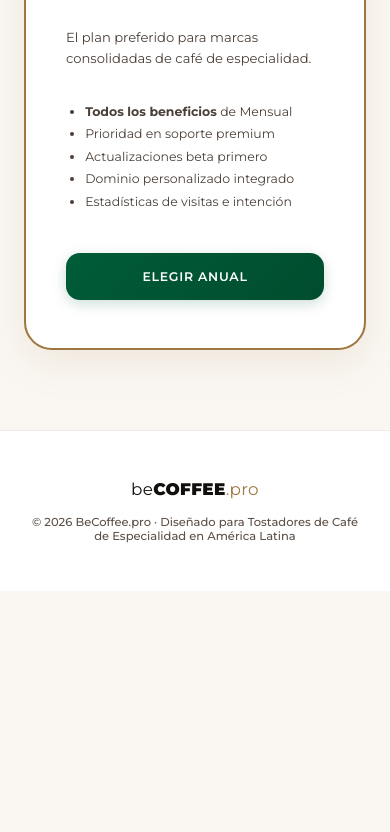
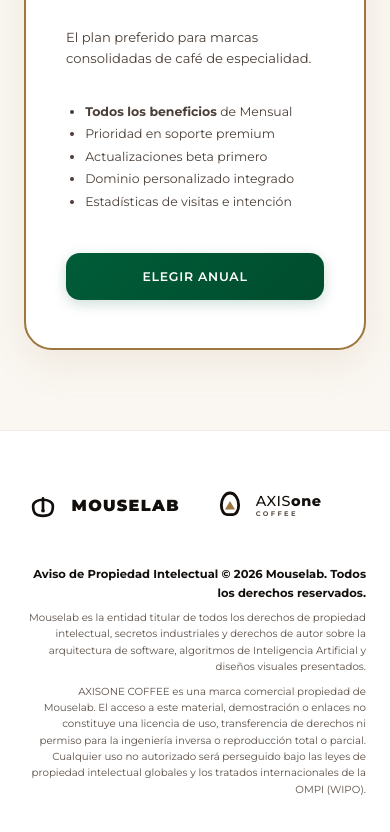
Before and after one commit to juliocuva/veta-coffee, a Next.js app: page / in a window 390 px wide. Shown: the part 6007-6839 px from the top of the page. Before the commit the page ends 6598 px from the top, so only its background shows below. Built offline with nearby package versions, Linux system fonts and the light colour scheme.

Commit message:
Implement client inventory deduction on WhatsApp click and append responsive Mouselab/Axisone copyright disclosures footer to landing, store pages

```diff
--- a/app/page.js
+++ b/app/page.js
@@ -610,21 +610,98 @@ export default function LandingPage() {
       {/* Footer */}
       <footer style={{
         borderTop: '1px solid var(--glass-border)',
-        padding: '3rem 1.5rem',
-        textAlign: 'center',
-        fontSize: '0.72rem',
+        padding: '3.5rem 1.5rem',
         color: 'var(--text-muted)',
         background: 'var(--bg-card)',
         position: 'relative',
         zIndex: 10
       }}>
-        <div style={{ maxWidth: 1080, margin: '0 auto', display: 'flex', flexDirection: 'column', gap: '1rem' }}>
-          <p style={{ fontSize: '1.05rem', color: 'var(--text-primary)', margin: 0, letterSpacing: '0.02em' }}>
-            <span style={{ fontWeight: 400 }}>be</span>
-            <span style={{ fontWeight: 900 }}>COFFEE</span>
-            <span style={{ fontWeight: 400, color: 'var(--gold)' }}>.pro</span>
-          </p>
-          <p style={{ margin: 0, fontWeight: 500 }}>© 2026 BeCoffee.pro · Diseñado para Tostadores de Café de Especialidad en América Latina</p>
+        <div className="footer-layout" style={{
+          maxWidth: 1080,
+          margin: '0 auto',
+          display: 'flex',
+          justifyContent: 'space-between',
+          alignItems: 'center',
+          gap: '2.5rem',
+          flexWrap: 'wrap'
+        }}>
+          {/* Left Side: Brand Logos */}
+          <div style={{
+            display: 'flex',
+            alignItems: 'center',
+            gap: '2rem',
+            flexWrap: 'wrap'
+          }}>
+            {/* Logo 1: MOUSELAB */}
+            <div style={{ display: 'flex', alignItems: 'center' }}>
+              <svg viewBox="0 0 50 50" width="38" height="38" style={{ marginRight: '0.6rem', flexShrink: 0 }}>
+                <path d="M12 25 C12 14, 38 14, 38 25 C38 35, 34 38, 25 38 C16 38, 12 35, 12 25 Z" stroke="var(--text-primary)" strokeWidth="3.5" fill="none" />
+                <path d="M25 15 L25 28" stroke="var(--text-primary)" strokeWidth="3.5" strokeLinecap="round" />
+                <circle cx="25" cy="31" r="2.5" fill="var(--text-primary)" />
+              </svg>
+              <div style={{ display: 'flex', flexDirection: 'column' }}>
+                <span style={{
+                  fontFamily: 'var(--font-montserrat), sans-serif',
+                  fontSize: '1rem',
+                  fontWeight: 900,
+                  letterSpacing: '0.08em',
+                  color: 'var(--text-primary)',
+                  lineHeight: 1
+                }}>MOUSELAB</span>
+              </div>
+            </div>
+
+            {/* Logo 2: AXISONE COFFEE */}
+            <div style={{ display: 'flex', alignItems: 'center' }}>
+              <svg viewBox="0 0 50 50" width="36" height="36" style={{ marginRight: '0.5rem', flexShrink: 0 }}>
+                <path d="M25 7 C18 7 13 15 13 24 C13 32 17 37 21 37 L29 37 C33 37 37 32 37 24 C37 15 32 7 25 7 Z" stroke="var(--text-primary)" strokeWidth="4" fill="none" strokeLinecap="round" strokeLinejoin="round" />
+                <path d="M25 18 L32 30 L18 30 Z" fill="var(--gold)" />
+              </svg>
+              <div style={{ display: 'flex', flexDirection: 'column', lineHeight: 1 }}>
+                <span style={{
+                  fontFamily: 'var(--font-montserrat), sans-serif',
+                  fontSize: '0.9rem',
+                  fontWeight: 500,
+                  letterSpacing: '0.04em',
+                  color: 'var(--text-primary)'
+                }}>
+                  AXIS<span style={{ fontWeight: 800 }}>one</span>
+                </span>
+                <span style={{
+                  fontFamily: 'var(--font-montserrat), sans-serif',
+                  fontSize: '0.42rem',
+                  fontWeight: 700,
+                  letterSpacing: '0.35em',
+                  color: 'var(--text-muted)',
+                  marginTop: '0.15rem'
+                }}>COFFEE</span>
+              </div>
+            </div>
+          </div>
+
+          {/* Right Side: Intellectual Property Warning */}
+          <div style={{
+            flex: '1 1 500px',
+            fontSize: '0.64rem',
+            lineHeight: 1.6,
+            color: 'var(--text-muted)',
+            textAlign: 'right'
+          }} className="footer-legal">
+            <h5 style={{
+              fontSize: '0.72rem',
+              fontWeight: 700,
+              color: 'var(--text-primary)',
+              margin: '0 0 0.5rem 0'
+            }}>
+              Aviso de Propiedad Intelectual © 2026 Mouselab. Todos los derechos reservados.
+            </h5>
+            <p style={{ margin: '0 0 0.5rem 0' }}>
+              Mouselab es la entidad titular de todos los derechos de propiedad intelectual, secretos industriales y derechos de autor sobre la arquitectura de software, algoritmos de Inteligencia Artificial y diseños visuales presentados.
+            </p>
+            <p style={{ margin: 0 }}>
+              AXISONE COFFEE es una marca comercial propiedad de Mouselab. El acceso a este material, demostración o enlaces no constituye una licencia de uso, transferencia de derechos ni permiso para la ingeniería inversa o reproducción total o parcial. Cualquier uso no autorizado será perseguido bajo las leyes de propiedad intelectual globales y los tratados internacionales de la OMPI (WIPO).
+            </p>
+          </div>
         </div>
       </footer>
     </div>
```
Also changed, not shown: app/[slug]/CatalogClient.js (+141 -3 lines).
